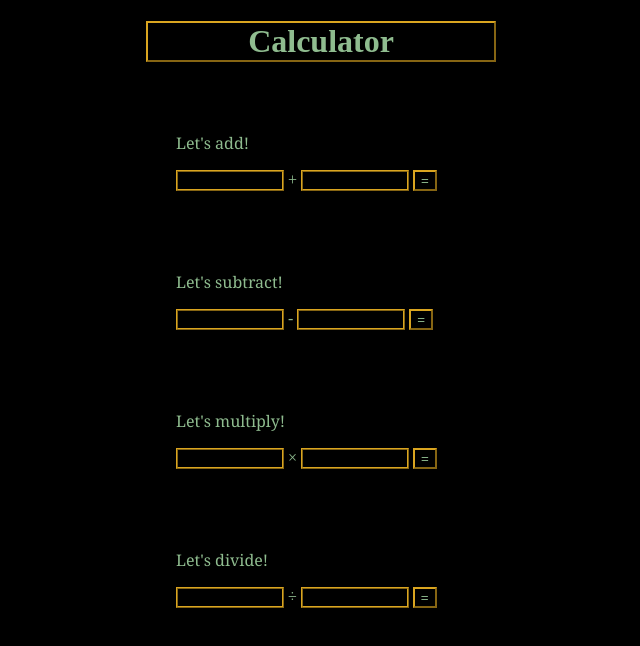
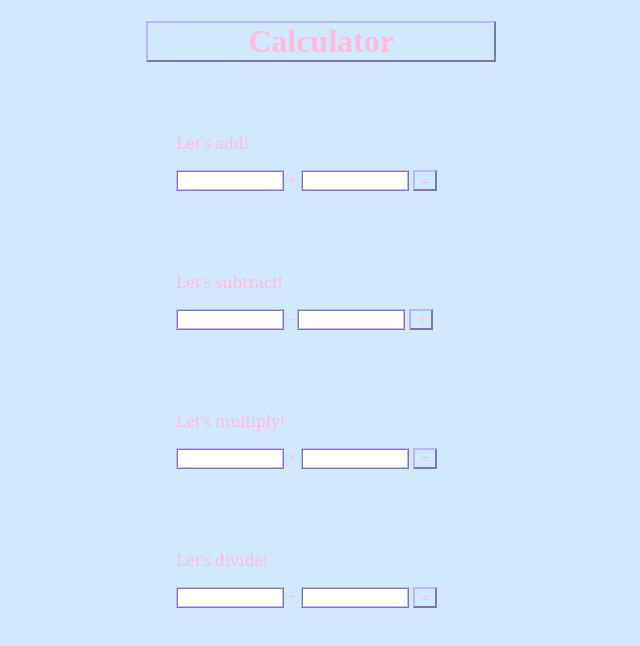
Before and after one commit to sofiatejada/lab-03b-calculator, a plain HTML site: page index.html in a window 1280 px wide. Shown: the whole page, without its empty margins (319-959 px from the left). Drawn offline with Linux system fonts and the light colour scheme.

Commit message:
change colors

```diff
--- a/app.js
+++ b/app.js
@@ -43,7 +43,7 @@ const divisor = document.getElementById('divisor');
 const divide = document.getElementById('divide');
 const quotient = document.getElementById('quotient');
 
-//multiplication action
+//division action
 divide.addEventListener('click', () => {
     const num1 = Number(dividend.value);
     const num2 = Number(divisor.value);
--- a/style.css
+++ b/style.css
@@ -1,26 +1,25 @@
 button {
-    border: 2px outset goldenrod;
-    background-color: black;
-    color:darkseagreen;
+    border: 2px outset rgb(189, 182, 253);
+    background-color: rgb(210, 232, 252);
+    color:rgb(255, 188, 221);
 }
 
 input {
-    border: 2px ridge goldenrod;
+    border: 2px ridge rgb(189, 182, 253);
     max-width: 100px;
-    background-color: black;
-    color: darkseagreen;
+    color: rgb(255, 188, 221);
 }
 
 .text {
     font-family: Cambria, Cochin, Georgia, Times, 'Times New Roman', serif;
-    color:darkseagreen;
+    color:rgb(255, 188, 221);
 }
 
 body {
     display: grid;
     width: 350px;
     margin: auto;
-    background-color: black;
+    background-color: rgb(210, 232, 252);
 }
 
 section {
@@ -29,17 +28,17 @@ section {
 }
 
 span {
-    color:darkseagreen;
+    color:rgb(255, 188, 221);
     margin-left: 25px;
 }
 
 label {
-    color: darkseagreen;
+    color: rgb(255, 188, 221);
 }
 
 h1 {
-    color:darkseagreen;
-    border: 2px outset goldenrod;
-    background-color: black;
+    color:rgb(255, 188, 221);
+    border: 2px outset rgb(189, 182, 253);
+    background-color: rgb(210, 232, 252);
     text-align: center;
 }
```
